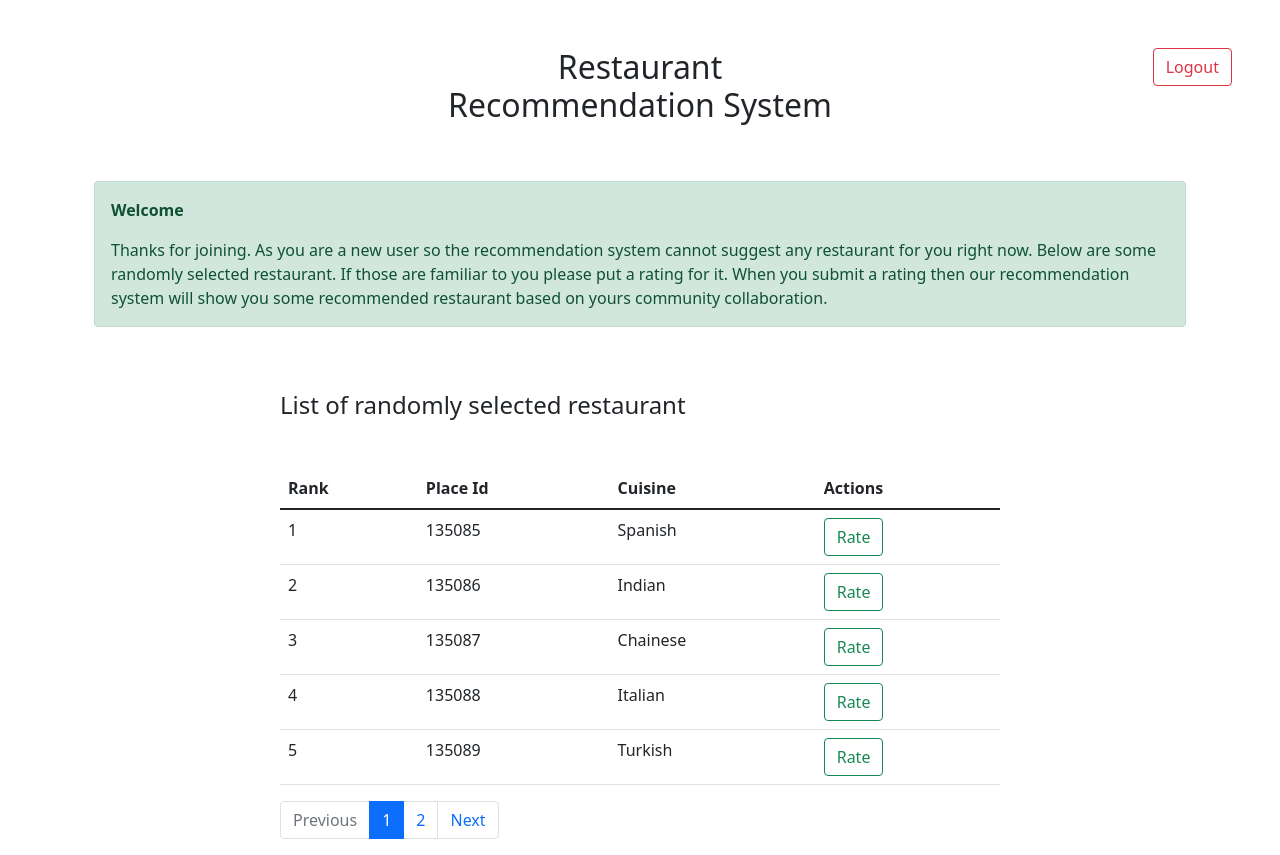
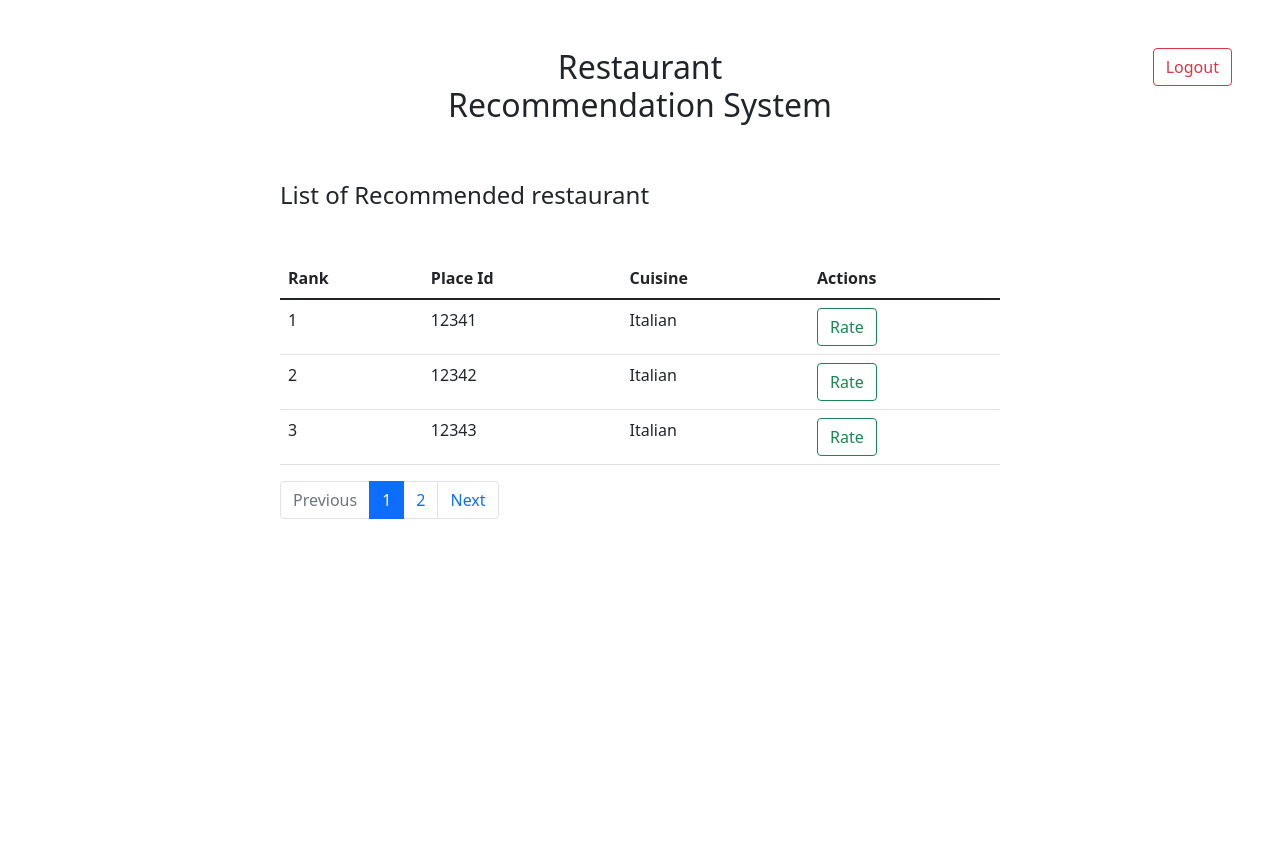
Before and after one commit to asiftanim/INSE-6260-Recommendation-System-Client, an Angular app: page /home in a window 1280 px wide. After the commit the page ends 800 px from the top, so only its background shows below. Built offline with nearby package versions, Linux system fonts and the light colour scheme; sample sign-in values are in the browser's storage.

Commit message:
Show restaurant dynamically

```diff
--- a/src/app/components/home/home.component.html
+++ b/src/app/components/home/home.component.html
@@ -9,7 +9,7 @@
 </div>
 
 <div class="container">
-    <div class="alert alert-success mt-5" role="alert">
+    <div class="alert alert-success mt-5" role="alert" *ngIf="loginResponse.is_new">
         <p class="fw-bold">Welcome</p>
         Thanks for joining. As you are a new user so the recommendation system cannot suggest any restaurant for you right now. Below are some randomly selected restaurant. If those are familiar to you please put a rating for it. When you submit a rating then our recommendation system will show you some recommended restaurant based on yours community collaboration.
     </div>
@@ -17,7 +17,8 @@
     <div class="row">
         <div class="col-2"></div>
         <div class="col-8">
-            <p class="h4 mt-5">List of randomly selected restaurant</p>
+            <p class="h4 mt-5" *ngIf="loginResponse.is_new">List of randomly selected restaurant</p>
+            <p class="h4 mt-5" *ngIf="!loginResponse.is_new">List of Recommended restaurant</p>
             <table class="table table-hover mt-5 w-100">
                 <thead>
                     <tr>
@@ -28,46 +29,10 @@
                     </tr>
                 </thead>
                 <tbody>
-                    <tr>
-                        <td>1</td>
-                        <td>135085</td>
-                        <td>Spanish</td>
-                        <td>
-                            <button class="btn btn-outline-success" (click)="openModal(template)">Rate</button>
-                        </td>
-                    </tr>
-
-                    <tr>
-                        <td>2</td>
-                        <td>135086</td>
-                        <td>Indian</td>
-                        <td>
-                            <button class="btn btn-outline-success" (click)="openModal(template)">Rate</button>
-                        </td>
-                    </tr>
-
-                    <tr>
-                        <td>3</td>
-                        <td>135087</td>
-                        <td>Chainese</td>
-                        <td>
-                            <button class="btn btn-outline-success" (click)="openModal(template)">Rate</button>
-                        </td>
-                    </tr>
-
-                    <tr>
-                        <td>4</td>
-                        <td>135088</td>
-                        <td>Italian</td>
-                        <td>
-                            <button class="btn btn-outline-success" (click)="openModal(template)">Rate</button>
-                        </td>
-                    </tr>
-
-                    <tr>
-                        <td>5</td>
-                        <td>135089</td>
-                        <td>Turkish</td>
+                    <tr *ngFor="let item of restaurantData">
+                        <td>{{item.Rank}}</td>
+                        <td>{{item.PlaceId}}</td>
+                        <td>{{item.Cuisine}}</td>
                         <td>
                             <button class="btn btn-outline-success" (click)="openModal(template)">Rate</button>
                         </td>
--- a/src/app/components/home/home.component.ts
+++ b/src/app/components/home/home.component.ts
@@ -1,5 +1,7 @@
 import { Component, TemplateRef  } from '@angular/core';
 import { BsModalService, BsModalRef } from 'ngx-bootstrap/modal';
+import { LoginResponse } from 'src/app/models/LoginResponse';
+import { RestaurantModel } from 'src/app/models/RestaurantModel';
 import { AppAuthService } from 'src/app/services/auth.service';
 
 @Component({
@@ -9,7 +11,37 @@ import { AppAuthService } from 'src/app/services/auth.service';
 })
 export class HomeComponent {
   modalRef?: BsModalRef;
-  constructor(private modalService: BsModalService, private _appAuthService: AppAuthService) {}
+  loginResponse: LoginResponse;
+  restaurantData: RestaurantModel[] = [
+    {
+      "Id": 1,
+      "PlaceId": 12341,
+      "Cuisine": "Italian",
+      "Rank": 1
+    },
+    {
+      "Id": 2,
+      "PlaceId": 12342,
+      "Cuisine": "Italian",
+      "Rank": 2
+    },
+    {
+      "Id": 3,
+      "PlaceId": 12343,
+      "Cuisine": "Italian",
+      "Rank": 3
+    }
+  ]
+
+  constructor(private modalService: BsModalService, private _appAuthService: AppAuthService) {
+    this.loginResponse = new LoginResponse();
+  }
+
+  ngOnInit() {
+    this.loginResponse = this._appAuthService.getLoggedUserInfo();
+
+    console.log(this._appAuthService.getLoggedUserInfo());
+  }
 
   x = 5;
   y = 0;
--- /dev/null
+++ b/src/app/models/RestaurantModel.ts
@@ -0,0 +1,6 @@
+export class RestaurantModel{
+    Id: number;
+    PlaceId: number;
+    Cuisine: string;
+    Rank: number;
+}
--- a/src/app/services/AuthService.ts
+++ b/src/app/services/AuthService.ts
@@ -22,7 +22,7 @@ export class AuthService {
         let loginResponse = new LoginResponse();
         loginResponse.id = 1;
         loginResponse.user_id = "U12345";
-        loginResponse.is_new = true;
+        loginResponse.is_new = false;
         this._authService.finishAuth(loginResponse);
         this._authService.navigateToHomePage();
 
--- a/src/app/services/auth.service.ts
+++ b/src/app/services/auth.service.ts
@@ -20,7 +20,7 @@ export class AppAuthService{
     }
 
     public getLoggedUserInfo(): LoginResponse {
-        let userModel: LoginResponse = JSON.parse(JSON.stringify(localStorage.getItem('loggedInUserInfo')));
+        let userModel: LoginResponse = JSON.parse(localStorage.getItem('loggedInUserInfo') || '{}');
         return userModel;
     }
 
```
